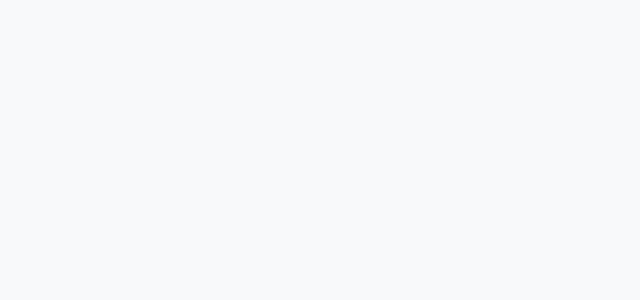
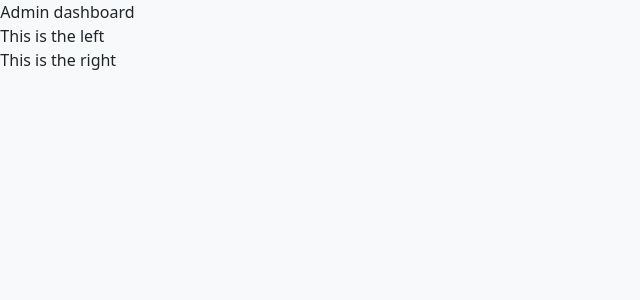
Before and after one commit to jobelGolde12/vueComponentLibraries, a Vue app: page /adminDashboard in a window 1280 px wide. Before the commit this address had no page. Shown: the top 300 px of the page, without its empty margins (0-640 px from the left). Built offline with nearby package versions, Linux system fonts and the light colour scheme.

Commit message:
Making a dashboard for admin

```diff
--- /dev/null
+++ b/src/components/adminDashboard/LeftAdminDashboard.vue
@@ -0,0 +1,7 @@
+<template>
+  <div>This is the left</div>
+</template>
+<script setup>
+</script>
+<style lang="css" scoped>
+</style>
--- /dev/null
+++ b/src/components/adminDashboard/RightAdminDashboard.vue
@@ -0,0 +1,8 @@
+<template>
+  <div>This is the right</div>
+</template>
+<script>
+export default {}
+</script>
+<style lang="css" scoped>
+</style>
--- a/src/router/index.js
+++ b/src/router/index.js
@@ -74,6 +74,11 @@ const router = createRouter({
       path: '/hero2Component',
       name: 'hero2Component',
       component: () => import('../components/AllComponentFolder/hero/Hero2Component.vue')
+    },
+    {
+      path: '/adminDashboard',
+      name: 'adminDasboard',
+      component: () => import('../views/AdminDashboard.vue')
     }
   ]
 })
--- /dev/null
+++ b/src/views/AdminDashboard.vue
@@ -0,0 +1,11 @@
+<template>
+  <div>Admin dashboard</div>
+  <LeftComponentDashboard />
+  <RightComponentDashboard />
+</template>
+<script setup>
+import LeftComponentDashboard from '@/components/adminDashboard/LeftAdminDashboard.vue'
+import RightComponentDashboard from '@/components/adminDashboard/RightAdminDashboard.vue'
+</script>
+<style lang="css" scoped>
+</style>
```
